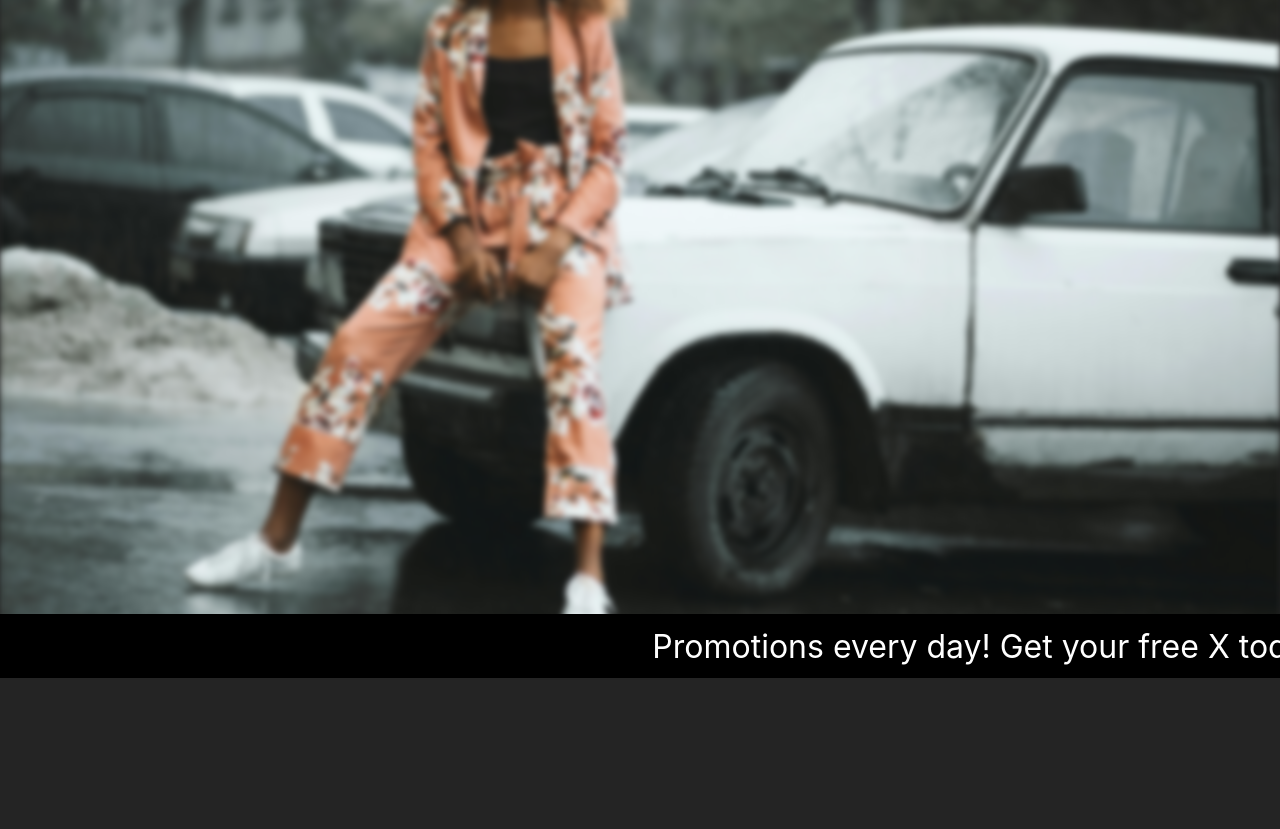
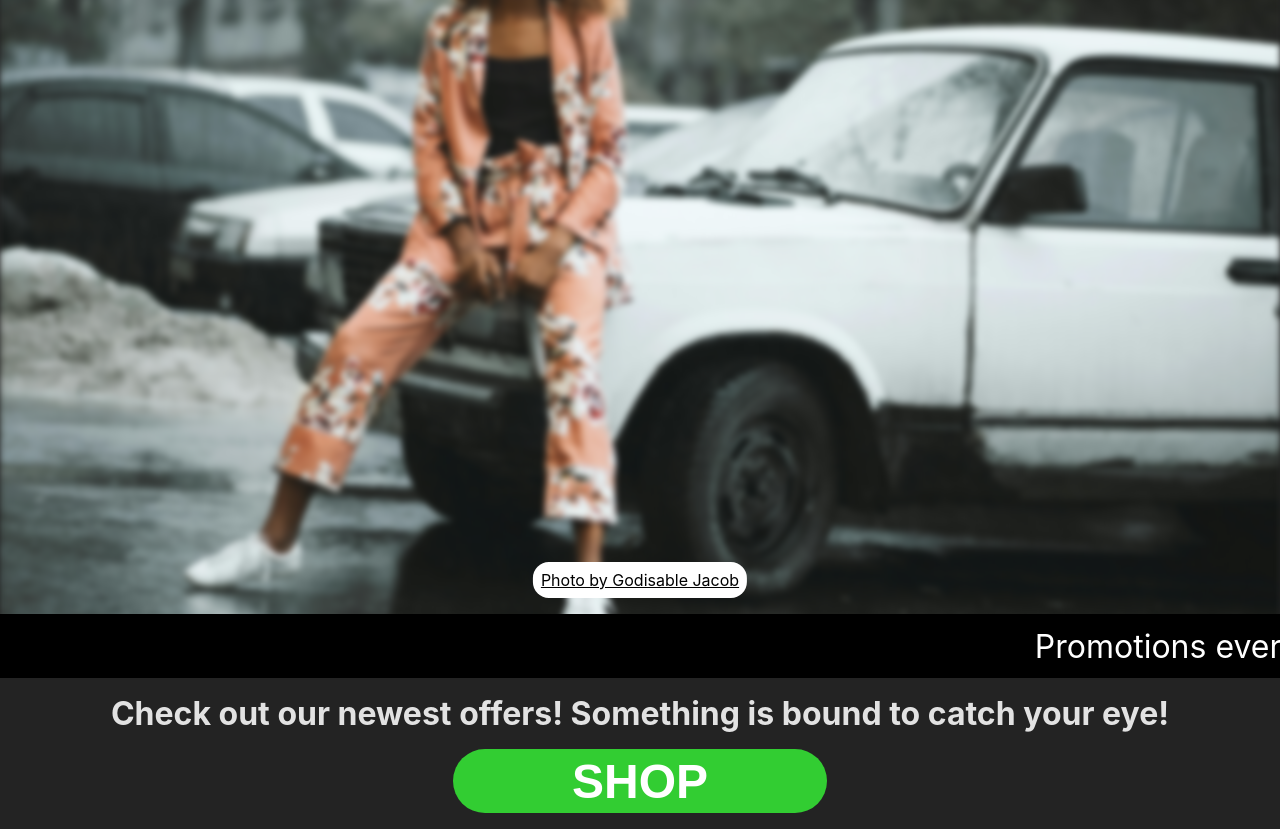
Before and after one commit to Exudias/odin-shoppingcart, a React (Vite) app: page / in a window 1280 px wide. Shown: the part 250-1079 px from the top of the page. Before the commit the page ends 928 px from the top, so only its background shows below. Built offline with nearby package versions, Linux system fonts and the light colour scheme.

Commit message:
Add splash credit and call to action

```diff
--- /dev/null
+++ b/src/components/CallToAction.jsx
@@ -0,0 +1,20 @@
+import styles from "./CallToAction.module.css";
+import PropTypes from "prop-types";
+
+function CallToAction({preamble, buttonText, handleClick})
+{
+    return <div className={styles.main}>
+        <h1 className={styles.preamble}>
+            {preamble}
+        </h1>
+        <button className={styles.btn} onClick={handleClick}>{buttonText}</button>
+    </div>
+}
+
+CallToAction.propTypes = {
+    preamble: PropTypes.string,
+    buttonText: PropTypes.string,
+    handleClick: PropTypes.func,
+}
+
+export default CallToAction;
--- /dev/null
+++ b/src/components/CallToAction.module.css
@@ -0,0 +1,46 @@
+.main {
+    display: flex;
+    flex-direction: column;
+    align-items: center;
+    gap: 16px;
+
+    padding: 16px 16px;
+
+    background-color: rgb(35, 35, 35);
+}
+
+.preamble {
+    margin: 0;
+    text-align: center;
+}
+
+.btn {
+    width: max(128px, 30%);
+    height: 64px;
+
+    border-radius: 64px;
+    border: none;
+
+    background-color: limegreen;
+    color: white;
+    font-size: 3rem;
+    font-weight: bold;
+    text-transform: uppercase;
+
+    transition: background-color .1s;
+}
+
+.btn:hover {
+    background-color: green;
+}
+
+.btn:active {
+    color: grey;
+}
+
+@media (max-width: 750px)
+{
+    .btn {
+        font-size: 1.5rem;
+    }
+}
--- a/src/components/SplashImage.jsx
+++ b/src/components/SplashImage.jsx
@@ -1,16 +1,19 @@
 import styles from "./SplashImage.module.css";
 import PropTypes from 'prop-types';
 
-function SplashImage({src, alt})
+function SplashImage({src, alt, credit, creditLink})
 {
     return <div className={styles.splashContainer}>
             <img src={src} className={styles.splashImage} alt={alt}/>
+            {credit && <a className={styles.credit} href={creditLink}>{credit}</a>}
         </div>
 }
 
 SplashImage.propTypes = {
     src: PropTypes.string,
     alt: PropTypes.string,
+    credit: PropTypes.string,
+    creditLink: PropTypes.string,
 }
 
 export default SplashImage;
--- a/src/components/SplashImage.module.css
+++ b/src/components/SplashImage.module.css
@@ -6,7 +6,24 @@
 }
 
 .splashContainer {
+    position: relative;
+
     width: 100%;
     max-height: 800px;
     overflow: hidden;
 }
+
+.credit {
+    position: absolute;
+    left: 50%;
+    bottom: 16px;
+    transform: translateX(-50%);
+
+    color: black;
+    background-color: white;
+
+    padding: 8px;
+    border-radius: 16px;
+
+    text-wrap: nowrap;
+}
--- a/src/pages/HomePage.jsx
+++ b/src/pages/HomePage.jsx
@@ -1,17 +1,29 @@
 import { Helmet } from "react-helmet";
 import SplashImage from "../components/SplashImage";
 import ScrollingText from "../components/ScrollingText";
+import CallToAction from "../components/CallToAction";
+import { useNavigate } from 'react-router-dom';
+
 
 function HomePage() {
-    const scrollingText = "Promotions every day! Get your free X today. Alternatively, check out our cool new items.dsaadsdsaasddsadasadsdasdsadsadsdassa gsfdg sahagsgsa ds fdshfsdahsfadhlhf lasdfa hfasdhlfadhlk fashl kafhshlfadh lfad hfadsh lfasdhl falh ksdlkh fsdl khafsdlhkfads lhka flshkdlkhafdslkhfadslkhfasdlkhfasldkhlhkfadshlkfsdal hkafds lhkafsd hlkfs dhlkf dhslkf ahldks hklafsdhlk";
+    const navigate = useNavigate();
+
+    const scrollingText = "Promotions every day! Get your free X today. Alternatively, check out our cool new items.";
+    const preambleText = "Check out our newest offers! Something is bound to catch your eye!";
+
+    function navigateToShop()
+    {
+        navigate("./products");
+    }
 
     return <>
         <Helmet>
             <title>Faux Gear | Home</title>
         </Helmet>
         <div className="page-content">
-            <SplashImage src="./home_splash.jpg" alt=""/>
+            <SplashImage src="./home_splash.jpg" alt="" credit="Photo by Godisable Jacob" creditLink="https://www.pexels.com/photo/woman-in-pink-and-white-floral-jacket-and-pants-sitting-on-hood-of-car-886404/"/>
             <ScrollingText text={scrollingText}/>
+            <CallToAction preamble={preambleText} buttonText={"Shop"} handleClick={navigateToShop}/>
         </div>
     </>
 }
```
